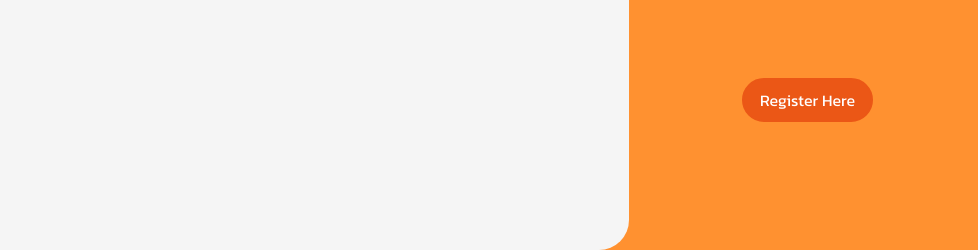
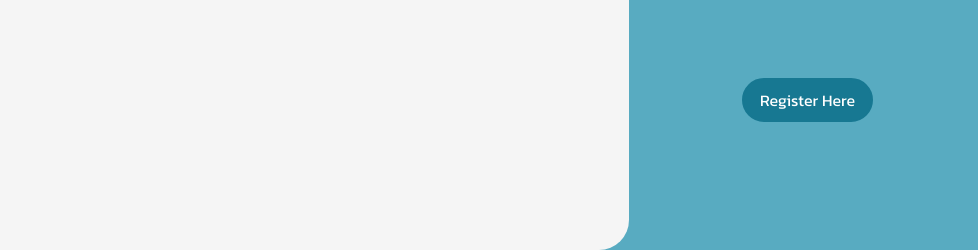
Before and after one commit to CodeByAtharva/buildathon, a plain HTML site: page login.html in a window 1280 px wide. Shown: the part 550-800 px from the top of the page, without its empty margins (244-1222 px from the left). Drawn offline with Linux system fonts and the light colour scheme; a web font is replaced by a local one.

Commit message:
changed the color theme

```diff
--- a/stylesheets/login.css
+++ b/stylesheets/login.css
@@ -3,8 +3,10 @@
 @import url("https://fonts.googleapis.com/css2?family=Kanit:wght@400;500;600;700;800&display=swap");
 
 :root {
-  --bg: #ff9130;
+  --bg: #004aad;
+  --bg: #58abc1;
   --bg-2: #ff5b22;
+  --bg-2: #333333;
   --secondar-color: #f5f5f5;
   --text-color: #a39e9e;
 }
@@ -66,9 +68,9 @@
   text-decoration: none;
   outline: none;
   border: none;
-  border: 2px solid #eb5716;
+  border: 2px solid #177892;
   border-radius: 30px;
-  background-color: #eb5716;
+  background-color: #177892;
   font-weight: unset;
   position: absolute;
   bottom: 20%;
```
